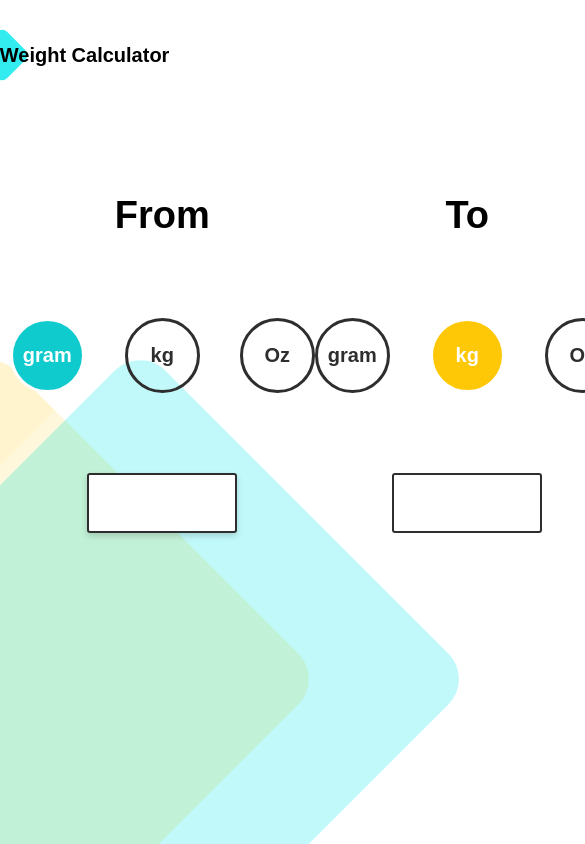
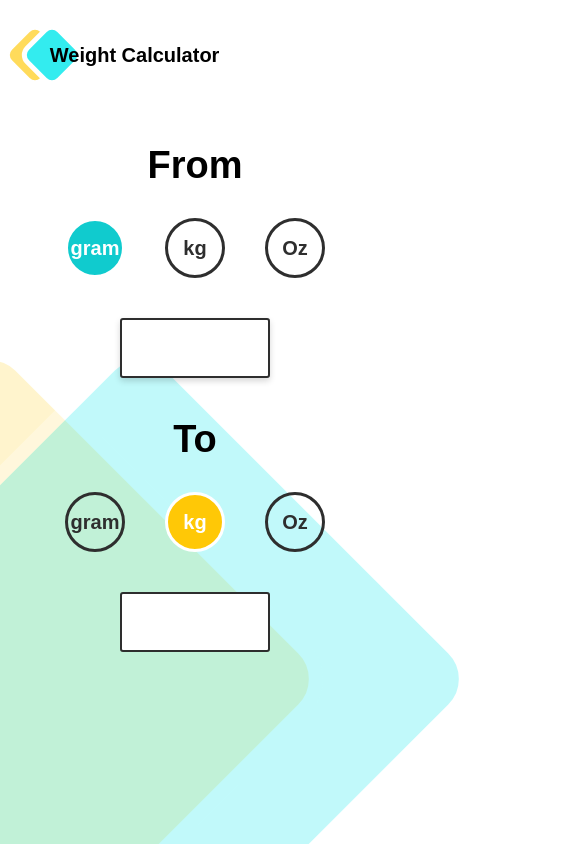
Before and after one commit to harshPPatel/weight-calculator, a website: page public/index.html in a window 390 px wide. Shown: the top 844 px of the page, 585 px wide, since content can reach past the window. Drawn offline with Linux system fonts and the light colour scheme; a web font is replaced by a local one.

Commit message:
Made project responsive

```diff
--- a/source/sass/01-basic/_base.scss
+++ b/source/sass/01-basic/_base.scss
@@ -13,9 +13,10 @@ body {
   font-family: $base-font-family, sans-serif;
   height: 100vh;
   width: 100vw;
+  min-height: 725px;
   // min-height:
   // min-width:
-  overflow: hidden;
+  overflow: auto;
   position: relative;
   z-index: 100;
 }
@@ -39,4 +40,8 @@ input[type=number]::-webkit-outer-spin-button {
 h2 {
   margin: 80px 0;
   font-size: 38px;
+
+  @media (max-width: 768px) {
+    margin: 30px 0;
+  }
 }
--- a/source/sass/02-layout/_header.scss
+++ b/source/sass/02-layout/_header.scss
@@ -1,5 +1,11 @@
 header {
   padding: 20px 0;
+
+  @media (max-width: 768px) {
+    .logo {
+      padding-left: 50px!important;
+    }
+  }
 
   .logo {
     display: inline-flex;
--- a/source/sass/02-layout/_main.scss
+++ b/source/sass/02-layout/_main.scss
@@ -3,6 +3,9 @@ main {
     display: flex;
     align-items: center;
     justify-content: space-around;
+    @media (max-width: 768px) {
+      flex-direction: column;
+    }
   }
 
   .from_box,
--- a/source/sass/03-components/_form.scss
+++ b/source/sass/03-components/_form.scss
@@ -15,6 +15,10 @@ form {
     border: 2px solid $dark-color;
     border-radius: 3px;
     margin-bottom: 10px;
+
+    @media (max-width: 768px) {
+      margin-top: 40px;
+    }
 
     &:focus {
       box-shadow: 0 3px 6px rgba(black, 0.16);
@@ -71,5 +75,10 @@ form {
     font-size: 20px;
     cursor: pointer;
     transition: all 0.2s ease;
+    @media (max-width: 768px) {
+      height: 60px;
+      width: 60px;
+      line-height: 54px;
+    }
   }
 }
```
Also changed, not shown: public/css/app.min.css.
